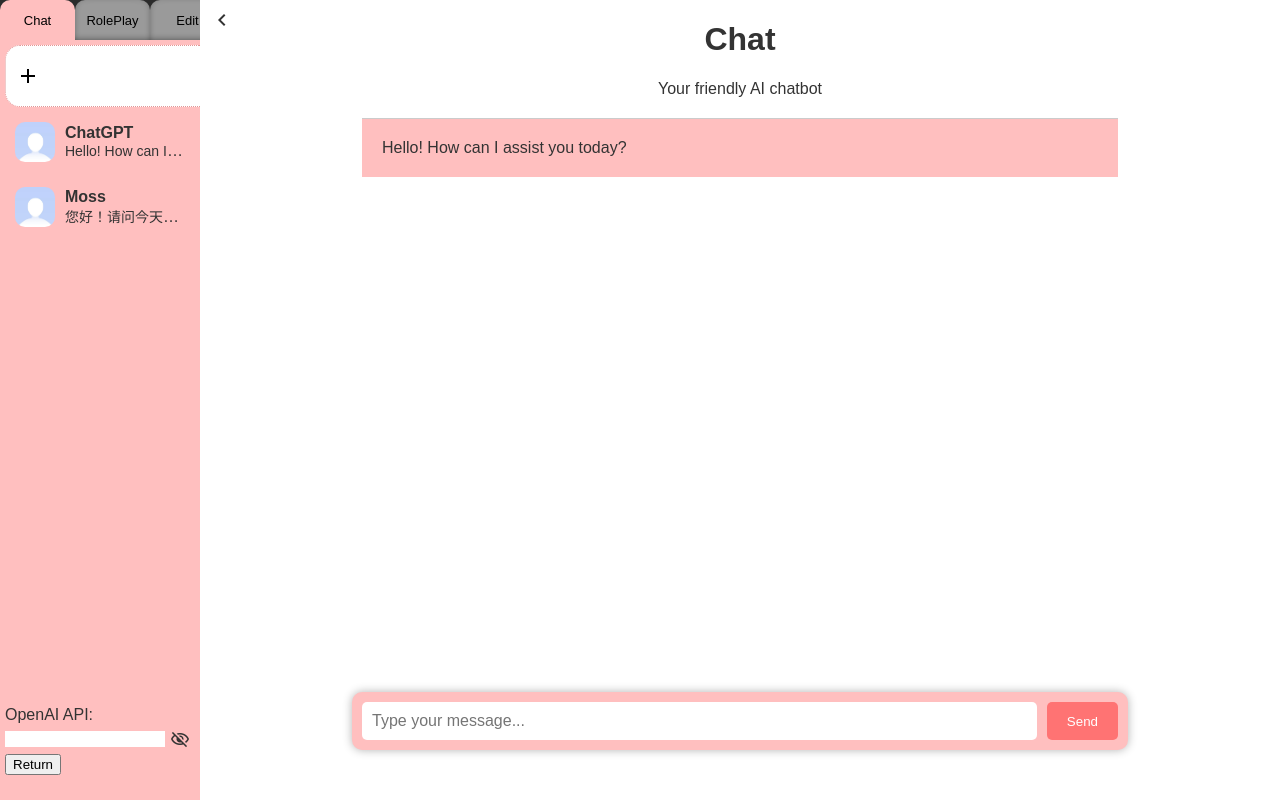
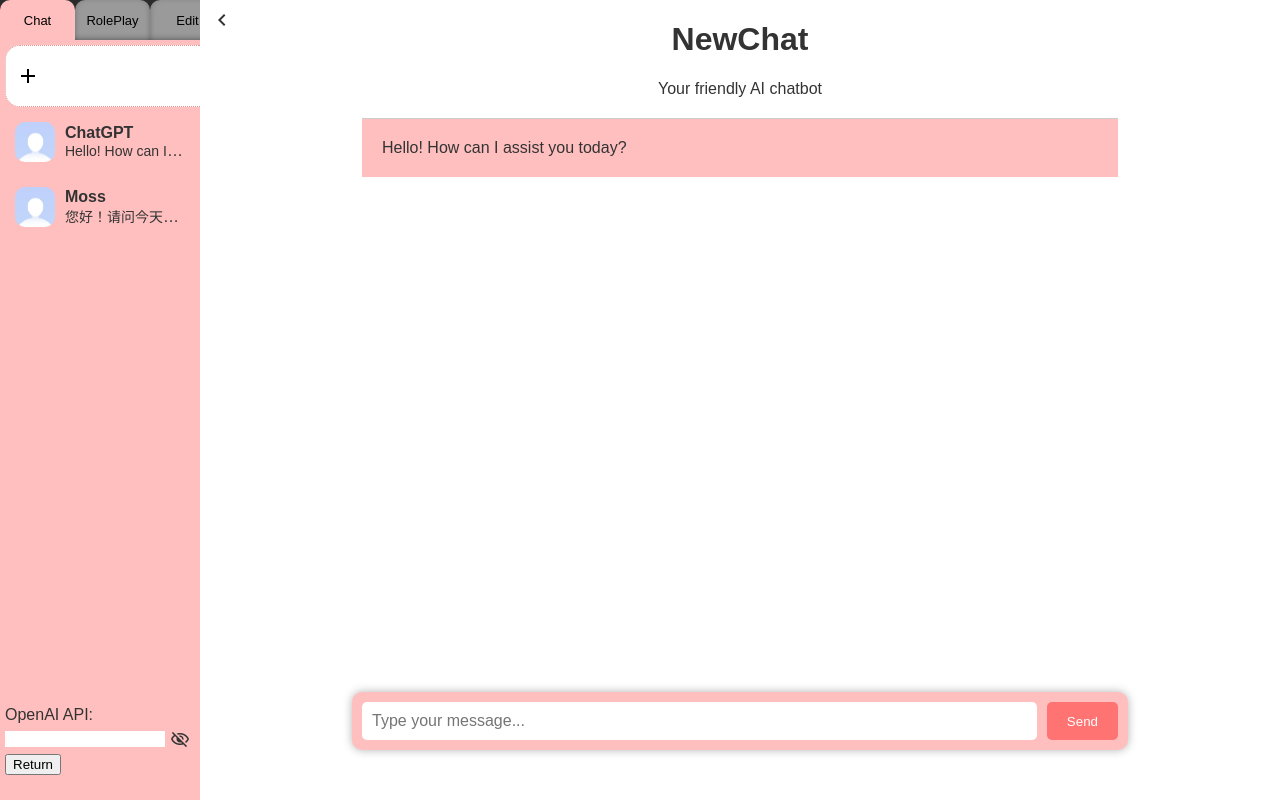
Before and after one commit to lilycyf/chatgpt-rpg, a Django app: page / in a window 1280 px wide. Run offline with Django 4.2, Linux system fonts and the light colour scheme.

Commit message:
updated newchat header

```diff
--- a/chatchatchat/demo.html
+++ b/chatchatchat/demo.html
@@ -101,7 +101,7 @@
             <div class="chat page startnew" style="display: none;" id="a99">
                 <div class="chat-messages">
                     <div class="chat-header">
-                        <h1>Chat</h1>
+                        <h1>NewChat</h1>
                         <p>Your friendly AI chatbot</p>
                     </div>
                     <div class="chatbot-message">
--- a/chatchatchat/static/js/chat.js
+++ b/chatchatchat/static/js/chat.js
@@ -117,8 +117,8 @@ function newPageHistory(name, id, homePageId) {
         <img src="/static/images/default-head.png" alt="default-head">
       </div>
       <div class="chat-history-name">
-        <h4>Moss</h4>
-        <p4>您好！请问今天我可以如何协助您呢？</p4>
+        <h4>NewChat</h4>
+        <p4>Hello! How can I assist you today?</p4>
       </div>
     `;
 
--- a/chatchatchat/templates/index.html
+++ b/chatchatchat/templates/index.html
@@ -101,7 +101,7 @@
             <div class="chat page startnew" style="display: none;" id="a99">
                 <div class="chat-messages">
                     <div class="chat-header">
-                        <h1>Chat</h1>
+                        <h1>NewChat</h1>
                         <p>Your friendly AI chatbot</p>
                     </div>
                     <div class="chatbot-message">
```
